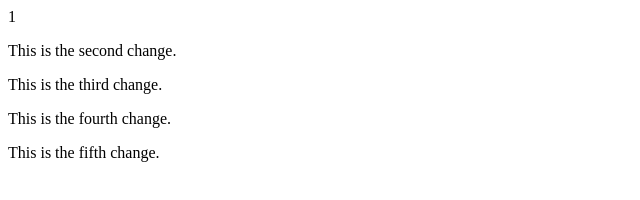
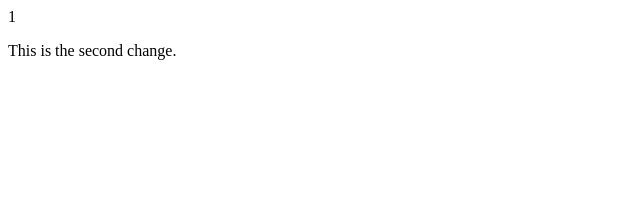
Before and after one commit to scipiont/git_lesson_1, a plain HTML site: page index.html in a window 1280 px wide. Shown: the whole page, without its empty margins (0-640 px from the left). Drawn offline with Linux system fonts and the light colour scheme.

Commit message:
Revert "Added second paragraph"
This reverts commit 72b429d8784796c8b584844b10188bef008a46ea.

```diff
--- a/index.html
+++ b/index.html
@@ -1,5 +1,2 @@
 <p>1</p>
 <p>This is the second change.</p>
-<p>This is the third change.</p>
-<p>This is the fourth change.</p>
-<p>This is the fifth change.</p>
```
